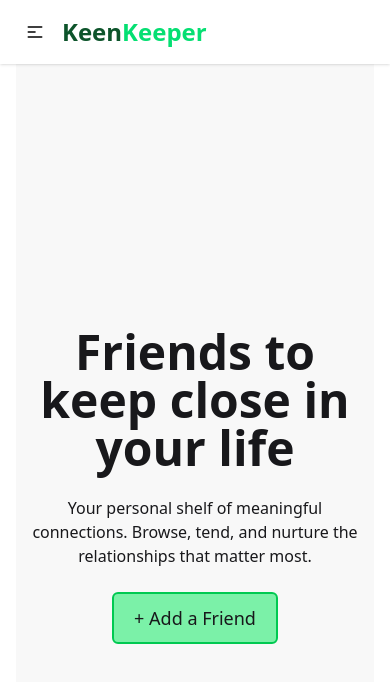
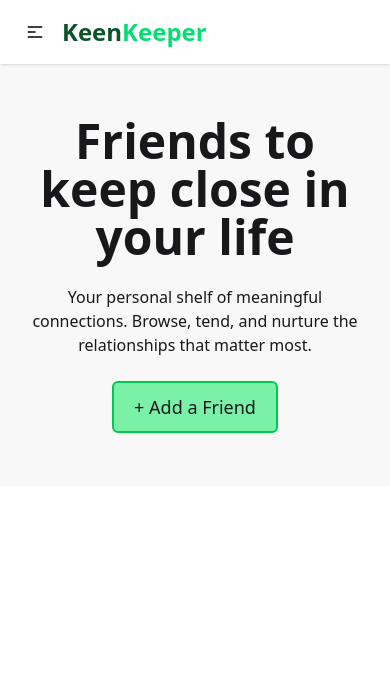
Before and after one commit to wasifhasancse/keep-keeper-a7, a Next.js app: page / in a window 390 px wide. Shown: the top 682 px of the page. Built offline with nearby package versions, Linux system fonts and the light colour scheme.

Commit message:
develop the Banner section with responsiveness

```diff
--- a/src/app/page.js
+++ b/src/app/page.js
@@ -3,8 +3,8 @@ import Link from "next/link";
 
 export default function Home() {
   return (
-    <div className="hero bg-base-200 min-h-screen max-w-11/12 mx-auto">
-      <div className="hero-content text-center">
+    <div className="hero bg-base-200 min-h-[50vh]">
+      <div className="hero-content text-center max-w-11/12 mx-auto">
         <div className="flex flex-col items-center justify-center">
           <h1 className="text-5xl font-bold">
             Friends to keep close in your life
@@ -13,7 +13,7 @@ export default function Home() {
             Your personal shelf of meaningful connections. Browse, tend, and
             nurture the relationships that matter most.
           </p>
-          <Link href={'/'}>
+          <Link href={"/"}>
             <button className="px-5 py-2.5 text-lg font-medium rounded-md bg-green-300 hover:bg-green-200 hover:text-green-700 border-2 border-green-500">
               + Add a Friend
             </button>
```
